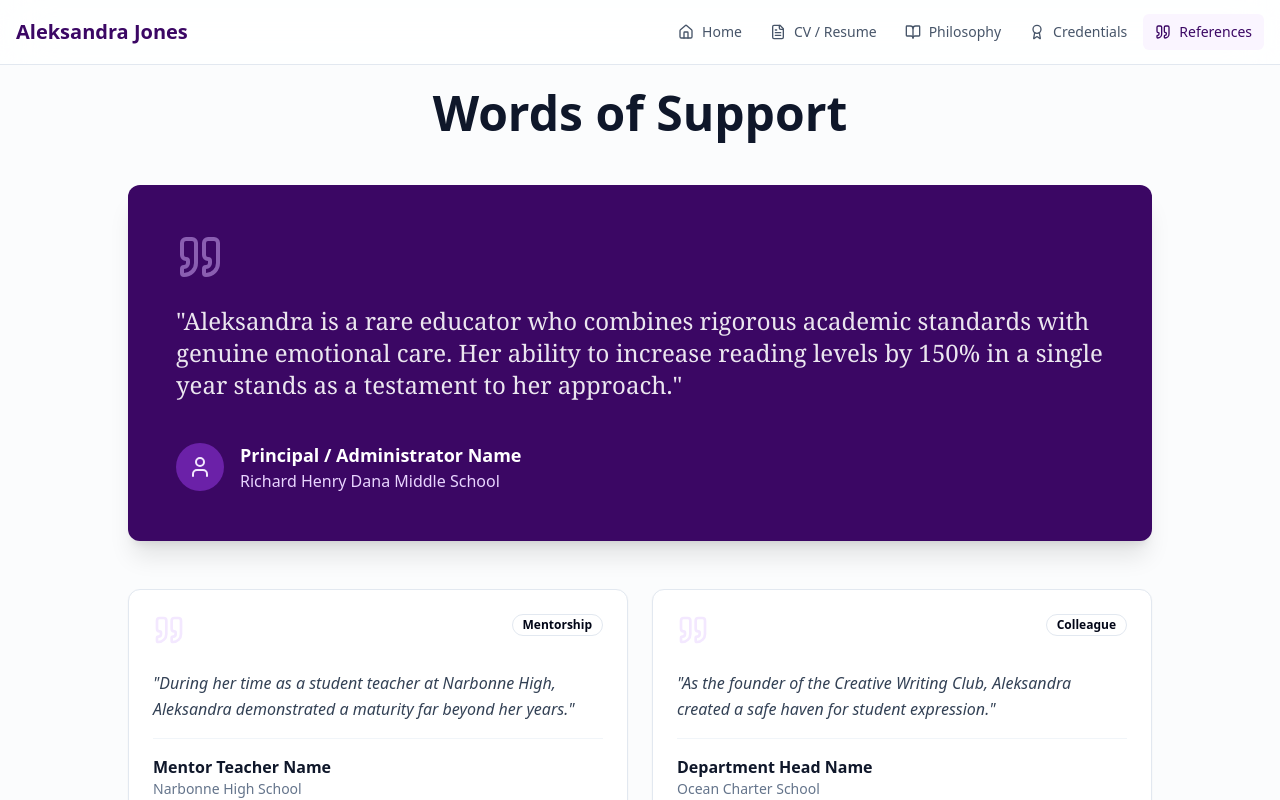
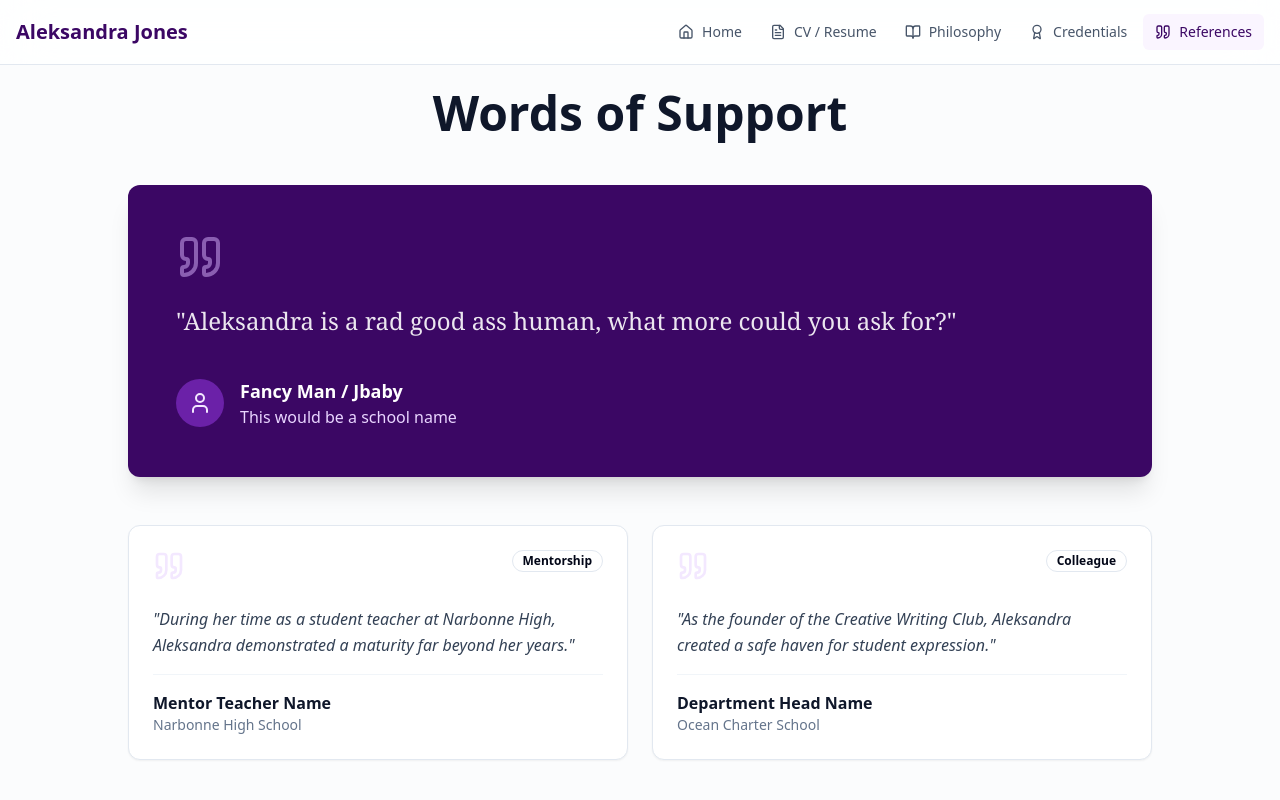
Before and after one commit to j-mcdonell/teacher-profile-aleksandra-jones, a React (Vite) app: page /recommendations in a window 1280 px wide. Shown: the top 800 px of the page. Built offline with nearby package versions, Linux system fonts and the light colour scheme; the HTML template or start-up script is replaced by a standard one.

Commit message:
Updated recs.

```diff
--- a/src/pages/Recommendations.jsx
+++ b/src/pages/Recommendations.jsx
@@ -15,16 +15,15 @@ export default function Recommendations() {
         <CardContent className="p-8 md:p-12 space-y-6">
           <Quote className="w-12 h-12 text-purple-300 opacity-50" />
           <blockquote className="text-xl md:text-2xl font-serif leading-relaxed opacity-90">
-            "Aleksandra is a rare educator who combines rigorous academic standards with genuine emotional care.
-            Her ability to increase reading levels by 150% in a single year stands as a testament to her approach."
+            "Aleksandra is a rad good ass human, what more could you ask for?"
           </blockquote>
           <div className="flex items-center gap-4 pt-4">
             <div className="w-12 h-12 bg-purple-800 rounded-full flex items-center justify-center text-xl font-bold">
               <User className="w-6 h-6 text-purple-100" />
             </div>
             <div>
-              <div className="font-bold text-lg">Principal / Administrator Name</div>
-              <div className="text-purple-200">Richard Henry Dana Middle School</div>
+              <div className="font-bold text-lg">Fancy Man / Jbaby</div>
+              <div className="text-purple-200">This would be a school name</div>
             </div>
           </div>
         </CardContent>
```
